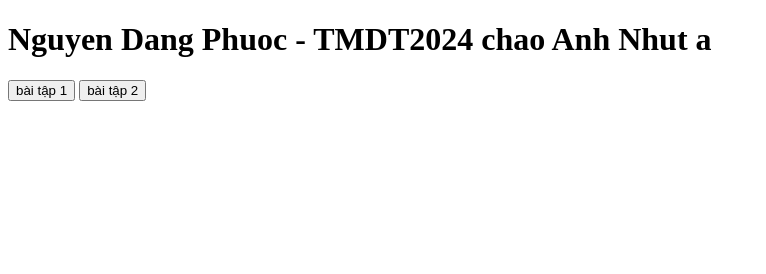
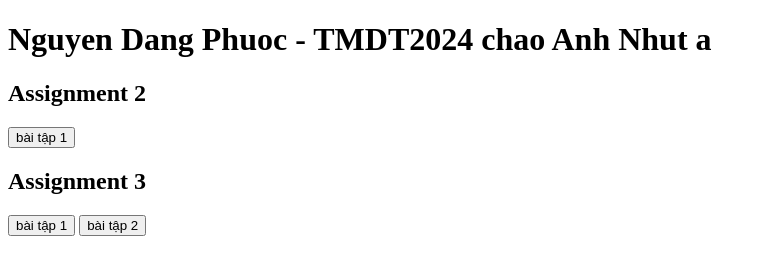
Before and after one commit to NguyenDangPhuocTMDT2024/NguyenDangPhuocTMDT2024.github.io, a plain HTML site: page index.html in a window 1280 px wide. Shown: the whole page, without its empty margins (0-766 px from the left). Drawn offline with Linux system fonts and the light colour scheme.

Commit message:
juan roi

```diff
--- a/index.html
+++ b/index.html
@@ -7,6 +7,9 @@
 </head>
 <body>
     <h1>Nguyen Dang Phuoc - TMDT2024 chao Anh Nhut a</h1>
+    <h2>Assignment 2</h2>
+    <button type="button" onclick="window.location.href='Assigment2/index.html'">bài tập 1</button>
+    <h2>Assignment 3</h2>
     <button type="button" onclick="window.location.href='Assigment3/excercise1.html'">bài tập 1</button>
     <button type="button" onclick="window.location.href='Assigment3/excercise2.html'">bài tập 2</button>
 </body>
```
